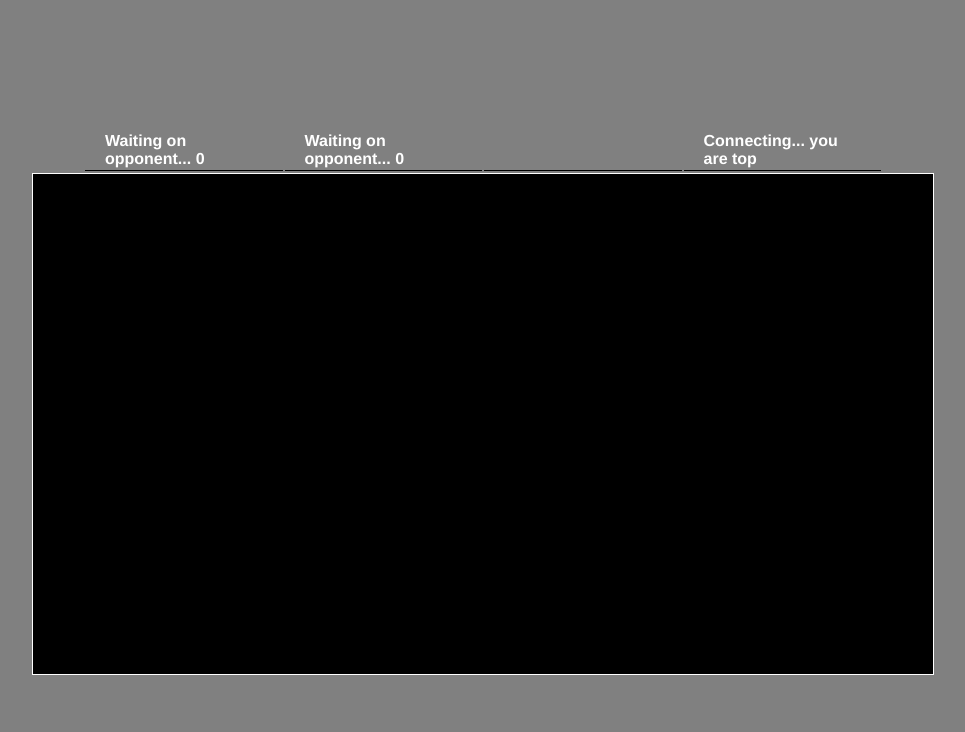
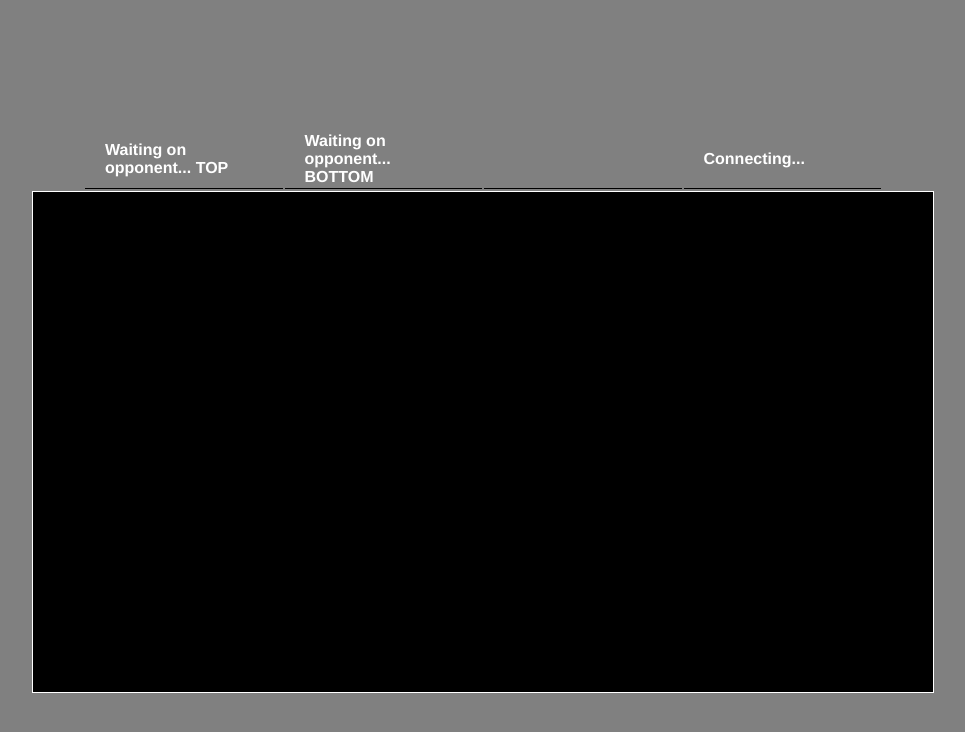
Before and after one commit to nohlson/pongbreaker, a website: page public/ingame.html in a window 1280 px wide. Shown: the whole page, without its empty margins (157-1122 px from the left). Drawn offline with nearby package versions, Linux system fonts and the light colour scheme; no server answers.

Commit message:
changed back hopfully

```diff
--- a/public/ingame.html
+++ b/public/ingame.html
@@ -27,18 +27,18 @@
 
           <th>
           	<label id = "User1">User1</label>
-            <label id = "Top">0</label>
+            <label id = "Top">TOP</label>
           </th>
           <th>
             <label id = "User2">User2</label>
-            <label id = "Bottom">0</label>
+            <label id = "Bottom">BOTTOM</label>
           </th>
           <th>
 	    <label id = "lblGameStatus"><strong></strong></label>
 	  </th>
 
           <th>
-	    <label id = "lblRoundInfo"><strong>Connecting... you are top</strong></label>
+	    <label id = "lblRoundInfo"><strong>Connecting...</strong></label>
 	  </th>
 	</tr>
 
```
Also changed, not shown: app.js (+6 -6 lines).
